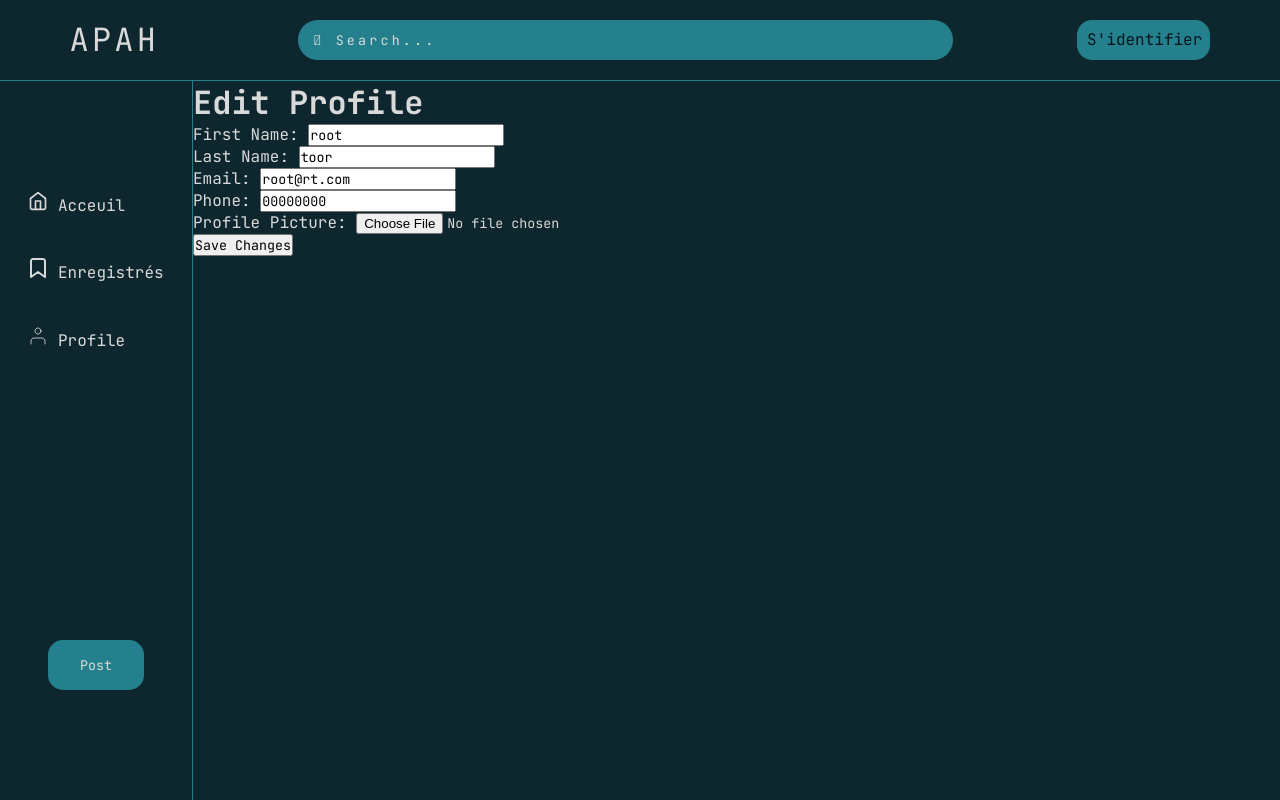
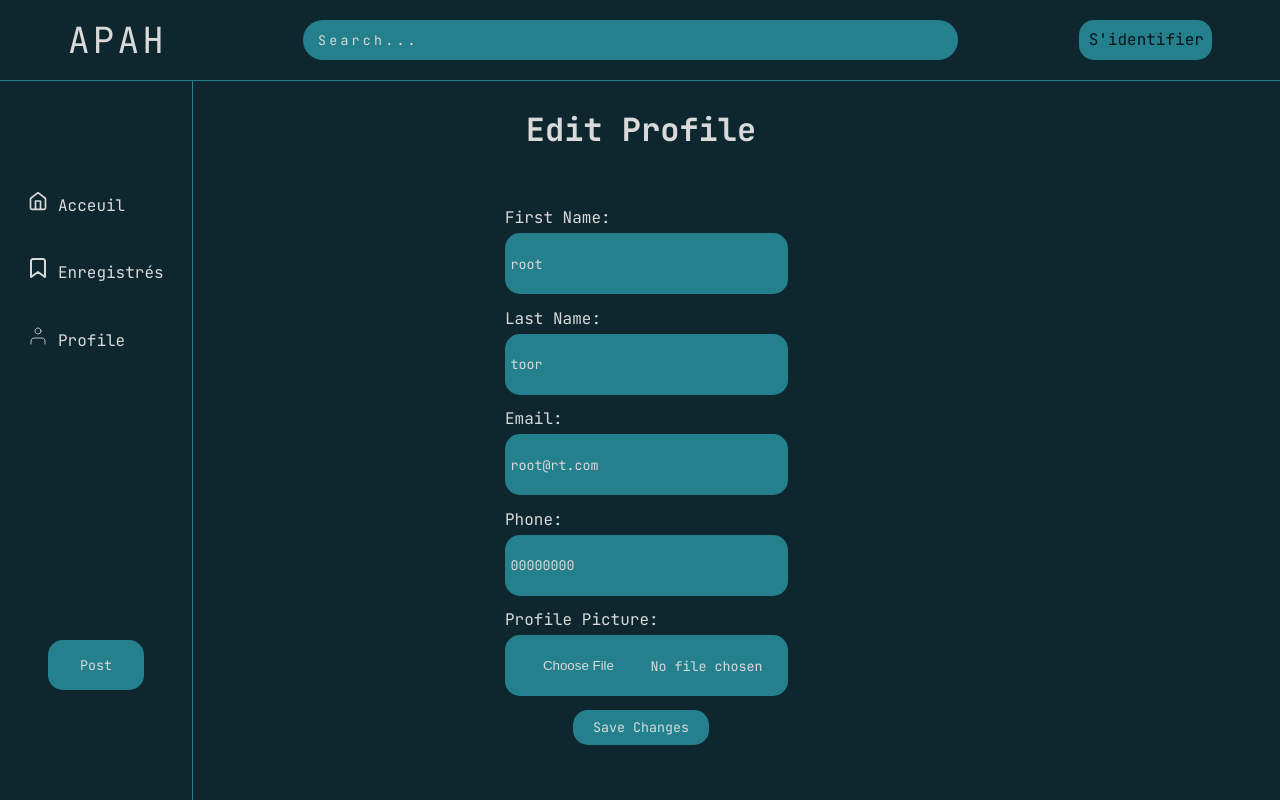
Before and after one commit to ME17FD/Forum, a Django app: page /profile/edit-profile/ in a window 1280 px wide. Run offline with Django 5.2, Linux system fonts and the light colour scheme; a user stored in the database is signed in.

Commit message:
Front presque fini

```diff
--- a/MyUser/templates/edit_profile.html
+++ b/MyUser/templates/edit_profile.html
@@ -3,37 +3,39 @@
 {% block title %}Profile{% endblock %}
 
 {% block content %}
+    <div class="profile-container modifie">
     <h1>Edit Profile</h1>
     <form method="POST" action="" enctype="multipart/form-data">
         {% csrf_token %}
-        <div>
+        <div class="profile-input">
             <label for="fname">First Name:</label>
-            <input type="text" id="fname" name="fname" value="{{ user.fname }}" required>
+            <input type="text" id="fname" name="fname" value="{{ user.fname }}" required class="input-profile">
         </div>
-        <div>
+        <div class="profile-input">
             <label for="lname">Last Name:</label>
-            <input type="text" id="lname" name="lname" value="{{ user.lname }}" required>
+            <input type="text" id="lname" name="lname" value="{{ user.lname }}" required class="input-profile">
         </div>
-        <div>
+        <div class="profile-input">
             <label for="email">Email:</label>
-            <input type="email" id="email" name="email" value="{{ user.email }}" required>
+            <input type="email" id="email" name="email" value="{{ user.email }}" required class="input-profile">
         </div>
-        <div>
+        <div class="profile-input">
             <label for="phone">Phone:</label>
-            <input type="tel" id="phone" name="phone" value="{{ user.phone }}" required>
+            <input type="tel" id="phone" name="phone" value="{{ user.phone }}" required class="input-profile">
         </div>
-        <div>
+        <div class="profile-input">
             <label for="profile_pic">Profile Picture:</label>
-            <input type="file" id="profile_pic" name="profile_pic" accept="image/*">
+            <input type="file" id="profile_pic" name="profile_pic" accept="image/*" class="input-file">
         </div>
         {% if user.profile_pic %}
-            <div>
+            <div class="profile-input">
                 <p>Current Profile Picture:</p>
                 <img src="{{ user.profile_pic.url }}" alt="Current Profile Picture" style="max-width: 150px; border-radius: 50%;">
             </div>
         {% endif %}
-        <div>
-            <button type="submit">Save Changes</button>
+        <div class="profile-input submit">
+            <button type="submit" class="input-btn">Save Changes</button>
         </div>
     </form>
+</div>
     {% endblock %}
--- a/MyUser/urls.py
+++ b/MyUser/urls.py
@@ -7,7 +7,7 @@ from django.contrib import admin
 urlpatterns = [
 
     path('', views.userlogin , name = "mylogin"),
-    path('signup/', views.usersignup , name = "signup"),
+    path('signup/', views.usersignup , name = "mysignup"),
     path('logout/', views.userlogout , name = "logout"),
     path('edit-profile/', views.edit_profile, name='edit_profile'),
 
--- a/MyUser/views.py
+++ b/MyUser/views.py
@@ -36,22 +36,7 @@ def userlogin(request):
 
 
 def usersignup(request):
-    if request.method == 'POST':
-        form = UserForm(request.POST, request.FILES)
-        if form.is_valid():
-            form.save()
-            messages.success(request, 'You have successfully signed up. Please log in.')
-            return redirect('mylogin')
-        else:
-            # If form is invalid, render the form again with error messages
-            for field, errors in form.errors.items():
-                for error in errors:
-                    messages.error(request, f"{field}: {error}")
-            return render(request, 'authenticate/register.html', {'form': form})
-
-    else:
-        form = UserForm()
-    return render(request, 'authenticate/register.html', {'form': form})
+    return render(request ,"signup.html")
 
 
 def userlogout(request):
--- a/main/templates/index.html
+++ b/main/templates/index.html
@@ -1,6 +1,6 @@
 {% extends 'base.html' %}
 {% load static %}
-{% block title %}Acceuil{% endblock %}
+{% block title %}Accceuil{% endblock %}
 
 {% block content %}
 
@@ -9,7 +9,6 @@
 
 {% for post_data in posts_data %}
         <div class="posts-container">
-
             <div class="post-card">
                 <div class="post-info">
                     <div class="post-user">
--- a/static/css/styles.css
+++ b/static/css/styles.css
@@ -27,7 +27,7 @@ body{
 .logo{
 
     text-transform: uppercase;
-    font-size: 2em;
+    font-size: 1.5em;
     letter-spacing: 0.2rem;
 }
 .search-bar{
@@ -368,3 +368,82 @@ a{
 .post-data-active:focus{
     outline: none;
 }
+
+
+.profile-container{
+    width: 100%;
+    display: flex;
+    flex-direction: column;
+    justify-content: center;
+    align-items: center;
+    margin-top: 3%;
+    gap: 25px;
+}
+
+.profile-btn{
+    width: 30%;
+    display: flex;
+    justify-content: space-between;
+}
+
+.profile-btn>a{
+    background-color: #25808E;
+    padding: 15px;
+    border-radius: 15px;
+}
+.modifie>form{
+    padding: 2%;
+}
+.profile-input{
+    margin-top: 5%;
+    display: flex;
+    gap: 5px;
+    flex-direction: column;
+    justify-content: space-between;
+    width: 100%;
+}
+
+.profile-input>input{
+    padding: 2%;
+    width: 100%;
+    height: 50px;
+    border-radius: 15px;
+    border: 0;
+    background-color: #25808E;
+    color: #D9D9D9;
+    align-items: center;
+}
+.profile-input>input:focus{
+    outline: none;
+}
+.profile-btn{
+    width: 50%;
+}
+
+.input-file::-webkit-file-upload-button{
+    background-color: transparent;
+    height: 100%;
+    width: 50%;
+    border: 0;
+    border-radius: 15px;
+    color: #D9D9D9;
+}
+.input-btn{
+    background-color: #25808E;
+    height: 35px;
+    width: 50%;
+    border: 0;
+    border-radius: 15px;
+    color: #D9D9D9;
+}
+
+.submit{
+    align-items: center;
+}
+
+.close-btn{
+    width: 90%;
+    padding: 2%;
+    display: flex;
+    justify-content: flex-end;
+}
--- a/templates/base.html
+++ b/templates/base.html
@@ -4,15 +4,16 @@
 <head>
     <meta charset="UTF-8">
     <meta name="viewport" content="width=device-width, initial-scale=1.0">
-    <link href="https://cdnjs.cloudflare.com/ajax/libs/font-awesome/4.7.0/css/font-awesome.min.css" rel="stylesheet"/>
+    <link rel="stylesheet" href="https://cdnjs.cloudflare.com/ajax/libs/font-awesome/4.7.0/css/font-awesome.min.css">
+    <link rel="icon" href="{% static 'images/apah.avif'%}">
     <title>{% block title %}My Django Site{% endblock %}</title>
    <link rel="stylesheet" href="{% static 'css/styles.css' %}">
 </head>
 <body>
     <div class="cloud-bg" id="cloud-bg"></div>
     <div class="nav-bar" id="blured">
-        <div class="logo">Apah</div>
-        <div class="search-bar"><input type="text" name="search-bar" placeholder="&#61442; Search..." class="input"></div>
+        <div class="logo"><a href="{% url 'home' %}" class="logo">Apah</a></div>
+        <div class="search-bar"><input type="text" name="search-bar" placeholder="Search..." class="input"></div>
         <a href="{% url 'home' %}" class="sign-button"><div class="sign-button">S'identifier</div></a>
     </div>
    <div class="main-container" id="blured">
@@ -50,8 +51,11 @@
     </div>
 
     <div class="post-active" id="myForm">
-        <div class="close-icone"><i></i></div>
+
         <form action="" method="post" class="post-stuff">
+            <div class="close-btn">
+                <a onclick="closeForm()"><i class="fa fa-close" style="font-size:24px"></i></a>
+            </div>
             {% csrf_token %}
             <div class="post-active-input">
             <input type="text" class="post-title-active" placeholder="title">
@@ -67,7 +71,6 @@
         {% block content %}
         <!-- Page-specific content goes here -->
         {% endblock %}
-
     </div>
 
 
```
Also changed, not shown: MyUser/templates/logged.html (+7 -2 lines), MyUser/templates/login.html (+28 -20 lines), MyUser/templates/signup.html (+38 -5 lines), static/css/ssstyle.css (added, +89 -0 lines), static/css/sstyle.css (added, +88 -0 lines), static/signup.js (added, +72 -0 lines), database.sqlite3, static/images/apah.avif (added).
